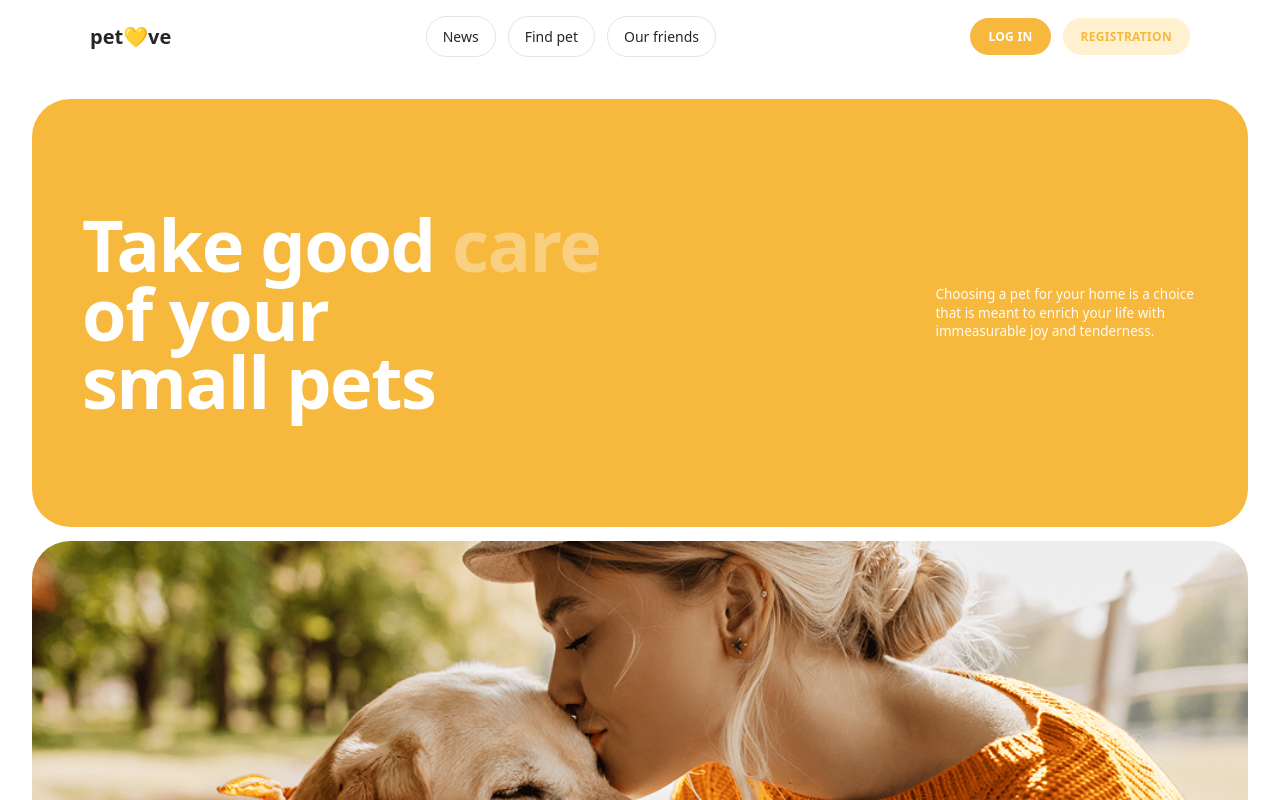
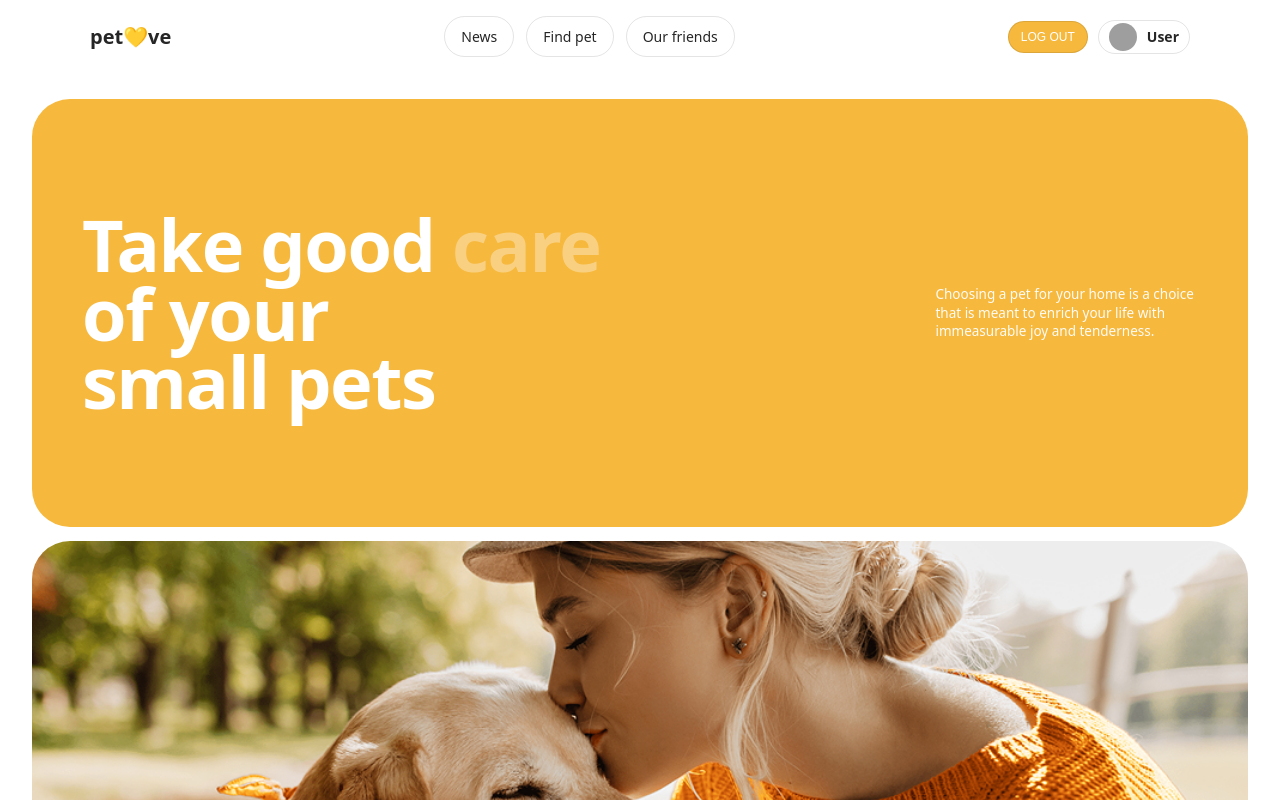
Before and after one commit to NurAleynaPektas/petlove, a React (Vite) app: page /home in a window 1280 px wide. Shown: the top 800 px of the page. Built offline with nearby package versions, Linux system fonts and the light colour scheme; no server answers; sample sign-in values are in the browser's storage; grey boxes are pictures that could not be loaded.

Commit message:
editBug fixed

```diff
--- a/src/app/AuthContext.jsx
+++ b/src/app/AuthContext.jsx
@@ -6,6 +6,7 @@ import { fetchCurrentUser } from "../services/auth";
 const AuthContext = createContext(null);
 
 const TOKEN_KEY = "petlove-token";
+const PROFILE_LS_KEY = "petlove-profile";
 
 function getBackendToken() {
   try {
@@ -15,14 +16,45 @@ function getBackendToken() {
   }
 }
 
+function safeReadProfile() {
+  try {
+    const raw = localStorage.getItem(PROFILE_LS_KEY);
+    const obj = raw ? JSON.parse(raw) : {};
+    return obj && typeof obj === "object" ? obj : {};
+  } catch {
+    return {};
+  }
+}
+
+
+function mergeUserWithLocalProfile(backendUser) {
+  const u = backendUser && typeof backendUser === "object" ? backendUser : null;
+  if (!u) return null;
+
+  const ls = safeReadProfile();
+
+  const lsName = typeof ls.name === "string" ? ls.name.trim() : "";
+  const lsPhone = typeof ls.phone === "string" ? ls.phone.trim() : "";
+  const lsAvatar = typeof ls.avatar === "string" ? ls.avatar.trim() : "";
+
+  return {
+    ...u,
+
+    name: lsName || u.name || u.displayName || u.fullName || u.username,
+    displayName:
+      lsName || u.displayName || u.name || u.fullName || u.username || "User",
+    phone: lsPhone || u.phone,
+    avatar: lsAvatar || u.avatar,
+    photoURL: lsAvatar || u.photoURL,
+  };
+}
+
 export function AuthProvider({ children }) {
   const [user, setUser] = useState(null);
-  const [ready, setReady] = useState(false);
+  const [readyInternal, setReadyInternal] = useState(false);
   const [profileTick, setProfileTick] = useState(0);
 
-
   const [fbAuthed, setFbAuthed] = useState(false);
-
   const [authChecked, setAuthChecked] = useState(false);
 
   useEffect(() => {
@@ -30,44 +62,41 @@ export function AuthProvider({ children }) {
 
     async function boot(fbUserParam) {
       if (!alive) return;
-      setReady(false);
+      setReadyInternal(false);
 
       const fbUser = fbUserParam ?? auth.currentUser;
-
 
       if (!fbUser) {
         setFbAuthed(false);
         setUser(null);
-        setReady(true);
+        setReadyInternal(true);
         return;
       }
-
 
       setFbAuthed(true);
 
       const backendToken = getBackendToken();
       if (!backendToken) {
         setUser(null);
-        setReady(true);
+        setReadyInternal(true);
         return;
       }
-
 
       try {
         const data = await fetchCurrentUser();
         const u = data?.user || data?.data?.user || data?.result || data;
-        if (!alive) return;
-        setUser(u || null);
-      } catch {
+
         if (!alive) return;
 
+        setUser(mergeUserWithLocalProfile(u || null));
+      } catch (e) {
+        if (!alive) return;
         setUser(null);
       } finally {
         if (!alive) return;
-        setReady(true);
+        setReadyInternal(true);
       }
     }
-
 
     const unsub = onAuthStateChanged(auth, (fbUser) => {
       if (!alive) return;
@@ -76,33 +105,43 @@ export function AuthProvider({ children }) {
     });
 
     function onAuthChanged() {
-
       boot(auth.currentUser);
     }
     window.addEventListener("petlove-auth-changed", onAuthChanged);
 
     function onProfileChanged() {
       setProfileTick((t) => t + 1);
+      setUser((prev) => (prev ? mergeUserWithLocalProfile(prev) : prev));
+
     }
     window.addEventListener("petlove-profile-changed", onProfileChanged);
 
+    function onStorage(e) {
+      if (e.key === PROFILE_LS_KEY) {
+        setProfileTick((t) => t + 1);
+        setUser((prev) => mergeUserWithLocalProfile(prev));
+      }
+    }
+    window.addEventListener("storage", onStorage);
 
     return () => {
       alive = false;
       unsub();
       window.removeEventListener("petlove-auth-changed", onAuthChanged);
       window.removeEventListener("petlove-profile-changed", onProfileChanged);
+      window.removeEventListener("storage", onStorage);
     };
   }, []);
 
   const value = useMemo(
     () => ({
       user,
-      ready: authChecked && ready,
+      setUser,
+      ready: authChecked && readyInternal,
       profileTick,
       isAuthed: fbAuthed,
     }),
-    [user, ready, profileTick, fbAuthed, authChecked]
+    [user, readyInternal, profileTick, fbAuthed, authChecked],
   );
 
   return <AuthContext.Provider value={value}>{children}</AuthContext.Provider>;
--- a/src/components/layout/Header.jsx
+++ b/src/components/layout/Header.jsx
@@ -19,10 +19,9 @@ function safeReadProfile() {
 export default function Header() {
   const [open, setOpen] = useState(false);
   const [logoutOpen, setLogoutOpen] = useState(false);
-  const { user, ready, profileTick } = useAuth();
+  const { user, ready, profileTick, isAuthed } = useAuth();
 
   const closeMenu = () => setOpen(false);
-  const isAuthed = Boolean(user);
 
   const avatarSrc = useMemo(() => {
     const ls = safeReadProfile();
@@ -32,6 +31,12 @@ export default function Header() {
       user?.photoURL ||
       "https://i.pravatar.cc/80?img=3"
     );
+  }, [profileTick, user]);
+
+  const displayName = useMemo(() => {
+    const ls = safeReadProfile();
+    const lsName = typeof ls.name === "string" ? ls.name.trim() : "";
+    return lsName || user?.name || user?.displayName || "User";
   }, [profileTick, user]);
 
   useEffect(() => {
@@ -48,8 +53,6 @@ export default function Header() {
   const doLogout = async () => {
     try {
       await backendSignout();
-      localStorage.removeItem("petlove-profile");
-      window.dispatchEvent(new Event("petlove-profile-changed"));
     } catch (err) {
       console.error("Logout error:", err);
     } finally {
@@ -122,6 +125,7 @@ export default function Header() {
               >
                 LOG OUT
               </button>
+
               <NavLink to="/profile" className={s.userPill} onClick={closeMenu}>
                 <img
                   key={avatarSrc}
@@ -129,14 +133,12 @@ export default function Header() {
                   src={avatarSrc}
                   alt="User avatar"
                 />
-                <span className={s.userName}>
-                  {user?.name || user?.displayName || "User"}
-                </span>
+                <span className={s.userName}>{displayName}</span>
               </NavLink>
             </div>
           )}
 
-          {/*  MOBİLDE BURGER YANINDA PROFİL */}
+          {/* MOBİLDE BURGER YANINDA PROFİL */}
           {isAuthed && (
             <NavLink
               to="/profile"
@@ -150,9 +152,7 @@ export default function Header() {
                 src={avatarSrc}
                 alt="User avatar"
               />
-              <span className={s.mobileUserName}>
-                {user?.name || user?.displayName || "User"}
-              </span>
+              <span className={s.mobileUserName}>{displayName}</span>
             </NavLink>
           )}
 
@@ -248,7 +248,7 @@ export default function Header() {
         </div>
       )}
 
-      {/*  LOGOUT CONFIRM MODAL */}
+      {/* LOGOUT CONFIRM MODAL */}
       {logoutOpen && (
         <div
           className={s.logoutOverlay}
--- a/src/pages/Profile.jsx
+++ b/src/pages/Profile.jsx
@@ -143,7 +143,8 @@ function Stars({ value = 1 }) {
 }
 
 export default function Profile() {
-  const { user, ready, isAuthed } = useAuth();
+  // ✅ setUser + profileTick aldık (CSS etkilenmez)
+  const { user, setUser, ready, isAuthed, profileTick } = useAuth();
   const navigate = useNavigate();
 
   const userId = useMemo(() => getUserStorageId(user), [user]);
@@ -195,6 +196,7 @@ export default function Profile() {
     );
   }, [tab]);
 
+  // ✅ profileTick eklendi: LS değişince inputlar da anında güncellensin
   useEffect(() => {
     if (!ready) return;
 
@@ -211,7 +213,7 @@ export default function Profile() {
     setEmail(nextEmail);
     setPhone(nextPhone);
     setAvatarUrl(lsAvatar || user?.photoURL || "");
-  }, [ready, user]);
+  }, [ready, user, profileTick]);
 
   const syncLists = () => {
     if (!userId) {
@@ -376,20 +378,36 @@ export default function Profile() {
     try {
       const nextName = String(editName || "").trim() || "User";
       const nextPhone = String(editPhone || "").trim() || "+380";
+      const nextAvatar = editAvatarUrl || "";
 
       const prev = safeReadProfile();
       safeWriteProfile({
         ...prev,
         name: nextName,
         phone: nextPhone,
-        avatar: editAvatarUrl || "",
+        avatar: nextAvatar,
       });
+
+      // ✅ EN KRİTİK: context user'ı da güncelle (Header + UI eskiye dönmesin)
+      if (typeof setUser === "function") {
+        setUser((prevUser) => {
+          if (!prevUser || typeof prevUser !== "object") return prevUser;
+          return {
+            ...prevUser,
+            name: nextName,
+            displayName: nextName,
+            phone: nextPhone,
+            avatar: nextAvatar,
+            photoURL: nextAvatar,
+          };
+        });
+      }
 
       window.dispatchEvent(new Event("petlove-profile-changed"));
 
       setName(nextName);
       setPhone(nextPhone);
-      setAvatarUrl(editAvatarUrl || "");
+      setAvatarUrl(nextAvatar);
 
       setEditOpen(false);
       toastInfo("Profile updated");
--- a/src/services/auth.js
+++ b/src/services/auth.js
@@ -12,6 +12,14 @@ function extractToken(data) {
     data?.result?.accessToken ||
     null
   );
+}
+
+function notifyProfileChanged() {
+  try {
+    window.dispatchEvent(new Event("petlove-profile-changed"));
+  } catch {
+
+  }
 }
 
 export async function backendSignup({ name, email, password }) {
@@ -36,8 +44,10 @@ export async function backendSignout() {
   try {
     await apiPost("/users/signout");
   } catch {
+
   } finally {
     clearToken();
+    notifyProfileChanged();
     await signOut(auth);
   }
 }
```
Also changed, not shown: 2 other files (tests, documents, lock files or other folders).
